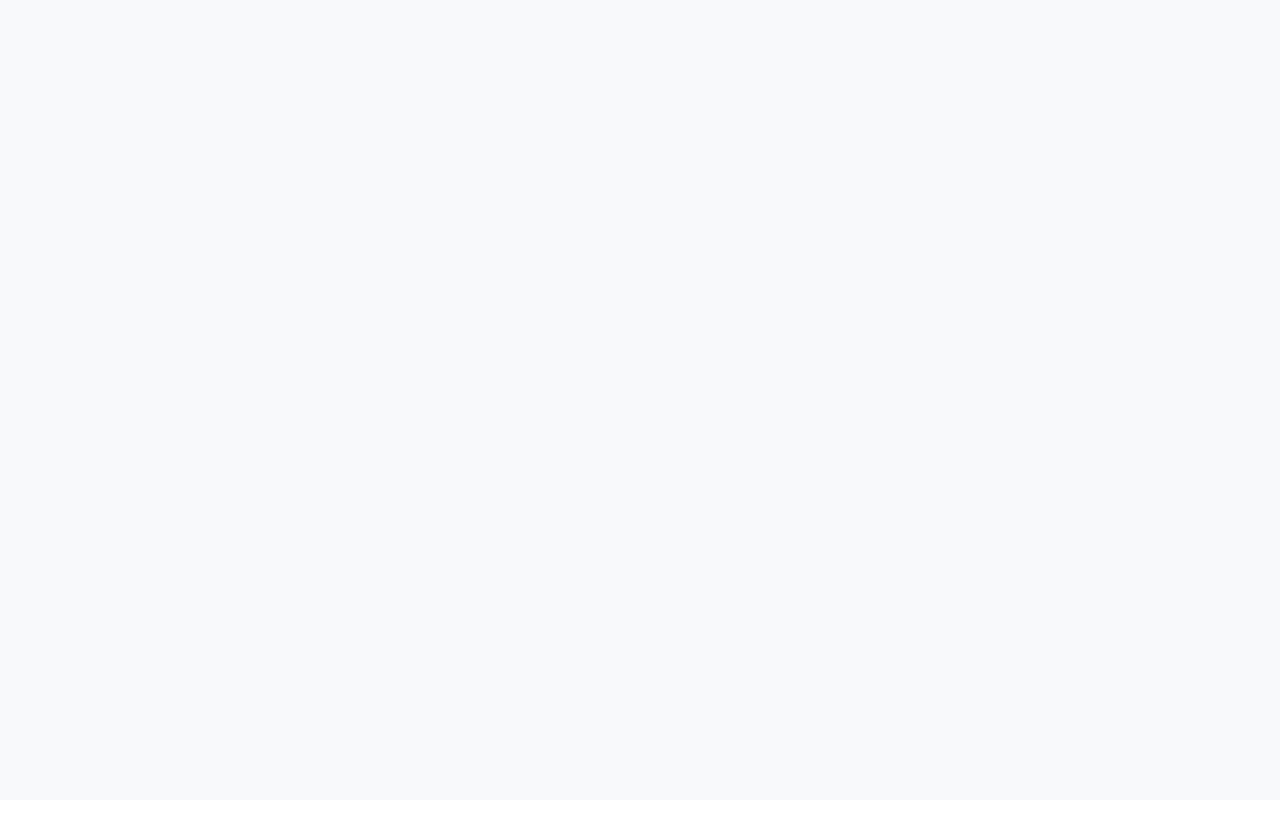
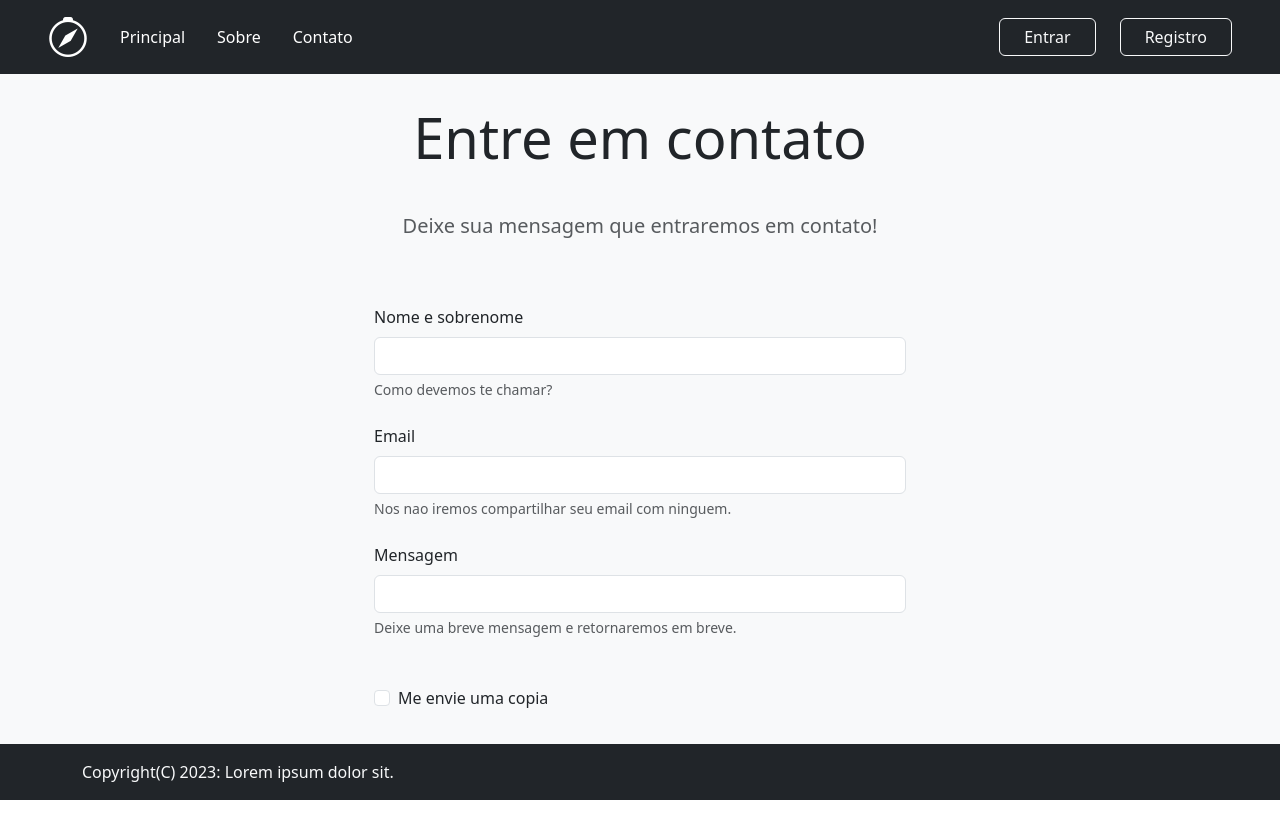
Before and after one commit to guisazevedo/aprendizado, a React (Vite) app: page /contact in a window 1280 px wide. Before the commit this address had no page. Shown: the top 838 px of the page. Before the commit the page ends 800 px from the top, so only its background shows below. Built offline with nearby package versions, Linux system fonts and the light colour scheme.

Commit message:
implement contato

```diff
--- a/src/01_components/Content.tsx
+++ b/src/01_components/Content.tsx
@@ -73,5 +73,4 @@ const Content = ({
 
 export default Content;
 
-// TODO => link iniciar
-// TODO => cols responsiviness
+// TODO => link botao "iniciar"
--- /dev/null
+++ b/src/03_pages/Contato_page.tsx
@@ -0,0 +1,62 @@
+import Navbar from "../01_components/Navbar";
+import Register from "../01_components/Register";
+import Footer from "../01_components/Footer";
+
+// inputs for the HeaderText component
+const header = "Entre em contato";
+const sub_header = "";
+const text = "Deixe sua mensagem que entraremos em contato!";
+
+// inputs for the email/password components
+const register_items = [
+  {
+    title: "Nome e sobrenome",
+    type: "name",
+    id: "exampleInputName1",
+    text: "Como devemos te chamar?",
+  },
+  {
+    title: "Email",
+    type: "email",
+    id: "exampleInputEmail1",
+    text: "Nos nao iremos compartilhar seu email com ninguem.",
+  },
+  {
+    title: "Mensagem",
+    type: "message",
+    id: "exampleInputMessage1",
+    text: "Deixe uma breve mensagem e retornaremos em breve.",
+  },
+];
+
+const execute_items = [
+  {
+    text: "Me envie uma copia",
+    button: "Enviar",
+    button_link: "/",
+    alternative: "",
+    alternative_link: "",
+  },
+];
+
+const Contato = () => {
+  return (
+    <>
+      <Navbar />
+      <div className="p-5"></div>
+      <Register
+        header={header}
+        sub_header={sub_header}
+        text={text}
+        register_items={register_items}
+        execute_items={execute_items}
+      />
+      <div className="p-5"></div>
+      <Footer />
+    </>
+  );
+};
+
+export default Contato;
+
+// TODO => Ajustar o tamanho do espaco para mensagem
--- a/src/03_pages/Content_page.tsx
+++ b/src/03_pages/Content_page.tsx
@@ -79,5 +79,3 @@ const Content_page = () => {
 };
 
 export default Content_page;
-
-// TODO => criar links para as paginas de conteudo
--- a/src/App.tsx
+++ b/src/App.tsx
@@ -4,6 +4,7 @@ import Landing_page from "./03_pages/Landing_page";
 import Login_page from "./03_pages/Login_page";
 import Register_page from "./03_pages/Register_page";
 import Content_page from "./03_pages/Content_page";
+import Contato_page from "./03_pages/Contato_page";
 
 function App() {
   return (
@@ -20,6 +21,7 @@ function App() {
           <Route path="/login" Component={Login_page}></Route>
           <Route path="/register" Component={Register_page}></Route>
           <Route path="/content" Component={Content_page}></Route>
+          <Route path="/contact" Component={Contato_page}></Route>
         </Routes>
       </Router>
     </div>
```
